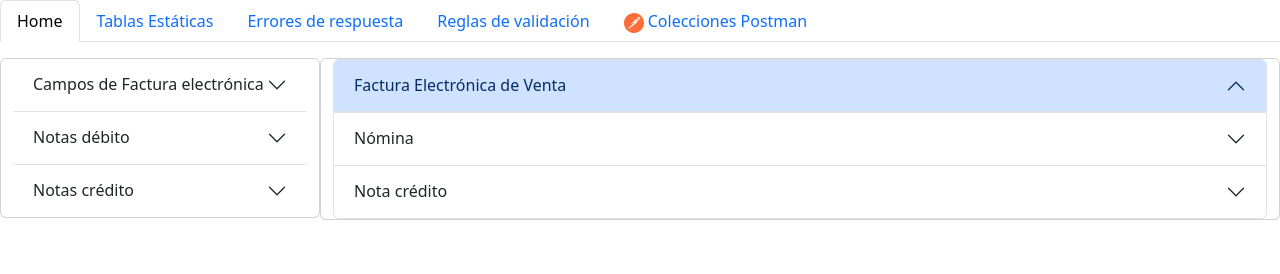
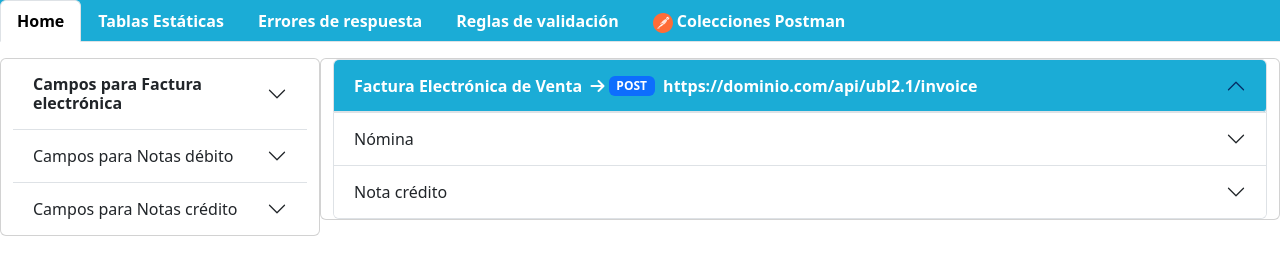
Before and after one commit to Jdbmberrocal/documentacion_api_fe, a plain HTML site: page index.html in a window 1280 px wide. Drawn offline with nearby package versions, Linux system fonts and the light colour scheme.

Commit message:
Update index.html

```diff
--- a/index.html
+++ b/index.html
@@ -37,11 +37,28 @@
       font-size: 16px;
       color: #0b9c06;
     }
+    .nav-tabs li a{
+      color: white;
+      font-weight: bold;
+    }
+
+    .nav-tabs li a:hover{
+      color: black;
+      font-weight: bold;
+    }
+
+    .accordion-button:not(.collapsed)
+    {
+      background-color: #1bacd6;
+      border-radius: 0px 3px 3px 0px;
+      color: white;
+      font-weight: bold;
+    }
     </style>
   </head>
   <body>
     <header class="mb-3">
-      <ul class="nav nav-tabs">
+      <ul class="nav nav-tabs" style="background-color:#1bacd6;">
         <li class="nav-item">
           <a class="nav-link active" aria-current="page" href="#">Home</a>
         </li>
@@ -75,7 +92,7 @@
             <div class="accordion-item">
               <h2 class="accordion-header">
                 <button class="accordion-button collapsed" type="button" data-bs-toggle="collapse" data-bs-target="#flush-collapseOne" aria-expanded="false" aria-controls="flush-collapseOne">
-                  Campos de Factura electrónica
+                  <b>Campos para Factura electrónica</b>
                 </button>
               </h2>
               <div id="flush-collapseOne" class="accordion-collapse collapse" data-bs-parent="#accordionFlushExample">
@@ -114,6 +131,16 @@
 
                   <a href="#" class="btn__element d-block" data-bs-toggle="tooltip" data-bs-html="true" title="Permite definir si se enviará de forma automatica el correo al cliente">sendmail: <i class="fa-solid fa-arrow-right"></i> <span class="required">boolean</span></a>
                   <a href="#" class="btn__element d-block" data-bs-toggle="tooltip" data-bs-html="true" title="Permite definir si se enviará de forma automatica el documento al correo del emisor, recibe true o false">sendmailtome: <i class="fa-solid fa-arrow-right"></i> <span class="opcional">boolean</span></a>
+
+                  <a href="#" class="btn__element d-block" data-bs-toggle="tooltip" data-bs-html="true" title="Propiedad para enviar el método y forma de pago">payment_form: <i class="fa-solid fa-arrow-right"></i> <span class="required">object</span></a>
+                  <a href="#" class="btn__element d-block" data-bs-toggle="tooltip" data-bs-html="true" title="Hace referencia al id de la forma de pago. Ver tabla <b>payment_form</b>">payment_form <i class="fa-solid fa-angles-right"></i> payment_form_id: <i class="fa-solid fa-arrow-right"></i> <span class="required">numeric</span></a>
+                  <a href="#" class="btn__element d-block" data-bs-toggle="tooltip" data-bs-html="true" title="Hace referencia al id de la método de pago. Ver tabla <b>payment_method</b>">payment_form <i class="fa-solid fa-angles-right"></i> payment_method_id: <i class="fa-solid fa-arrow-right"></i> <span class="required">numeric</span></a>
+                  <a href="#" class="btn__element d-block" data-bs-toggle="tooltip" data-bs-html="true" title="Deberá informar la fecha de pago. Es obligatorio cuando el método de pago es a crédito">payment_form <i class="fa-solid fa-angles-right"></i> payment_due_date: <i class="fa-solid fa-arrow-right"></i> <span class="required">date</span></a>
+                  <a href="#" class="btn__element d-block" data-bs-toggle="tooltip" data-bs-html="true" title="Cantidad de días de plazo en caso que sea venta a crédito. Es obligatorio cuando el método de pago es a crédito">payment_form <i class="fa-solid fa-angles-right"></i> duration_measure: <i class="fa-solid fa-arrow-right"></i> <span class="opcional">numeric</span></a>
+
+
+
+
                   <a href="#" class="btn__element d-block" data-bs-toggle="tooltip" data-bs-html="true" title="Corresponde a los campos para información relacionadas con los valores totales aplicables a la factura">legal_monetary_totals: <i class="fa-solid fa-arrow-right"></i> <span class="required">object</span></a>
                   <a href="#" class="btn__element d-block" data-bs-toggle="tooltip" data-bs-html="true" title="Corresponde a la suma de los valores brutos de las líneas de la factura.">legal_monetary_totals <i class="fa-solid fa-angles-right"></i> line_extension_amount: <i class="fa-solid fa-arrow-right"></i> <span class="required">float</span></a>
                   <a href="#" class="btn__element d-block" data-bs-toggle="tooltip" data-bs-html="true" title="La suma de las bases de todas lineas de la factura con impuestos">legal_monetary_totals <i class="fa-solid fa-angles-right"></i> tax_exclusive_amount: <i class="fa-solid fa-arrow-right"></i> <span class="required">float</span></a>
@@ -127,7 +154,7 @@
             <div class="accordion-item">
               <h2 class="accordion-header">
                 <button class="accordion-button collapsed" type="button" data-bs-toggle="collapse" data-bs-target="#flush-collapseTwo" aria-expanded="false" aria-controls="flush-collapseTwo">
-                  Notas débito
+                  Campos para Notas débito
                 </button>
               </h2>
               <div id="flush-collapseTwo" class="accordion-collapse collapse" data-bs-parent="#accordionFlushExample">
@@ -139,7 +166,7 @@
             <div class="accordion-item">
               <h2 class="accordion-header">
                 <button class="accordion-button collapsed" type="button" data-bs-toggle="collapse" data-bs-target="#flush-collapseThree" aria-expanded="false" aria-controls="flush-collapseThree">
-                  Notas crédito
+                  Campos para Notas crédito
                 </button>
               </h2>
               <div id="flush-collapseThree" class="accordion-collapse collapse" data-bs-parent="#accordionFlushExample">
@@ -157,7 +184,10 @@
             <div class="accordion-item">
               <h2 class="accordion-header">
                 <button class="accordion-button" type="button" data-bs-toggle="collapse" data-bs-target="#collapseOne" aria-expanded="false" aria-controls="collapseOne">
-                  Factura Electrónica de Venta
+                  Factura Electrónica de Venta &nbsp;
+                  <i class="fa-solid fa-arrow-right"></i>&nbsp;
+                  <span class="badge bg-primary">POST</span>&nbsp;
+                   https://dominio.com/api/ubl2.1/invoice
                 </button>
               </h2>
               <div id="collapseOne" class="accordion-collapse collapse " data-bs-parent="#accordionExample">
```
